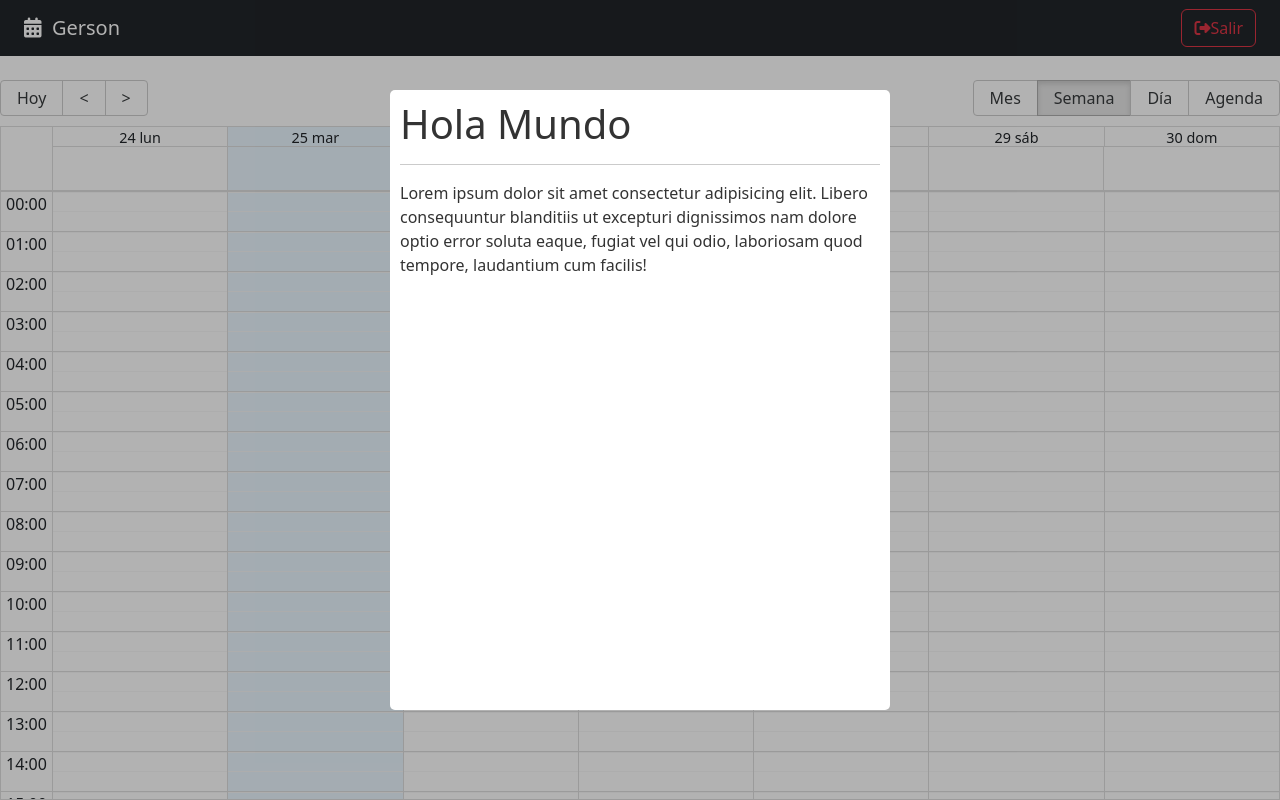
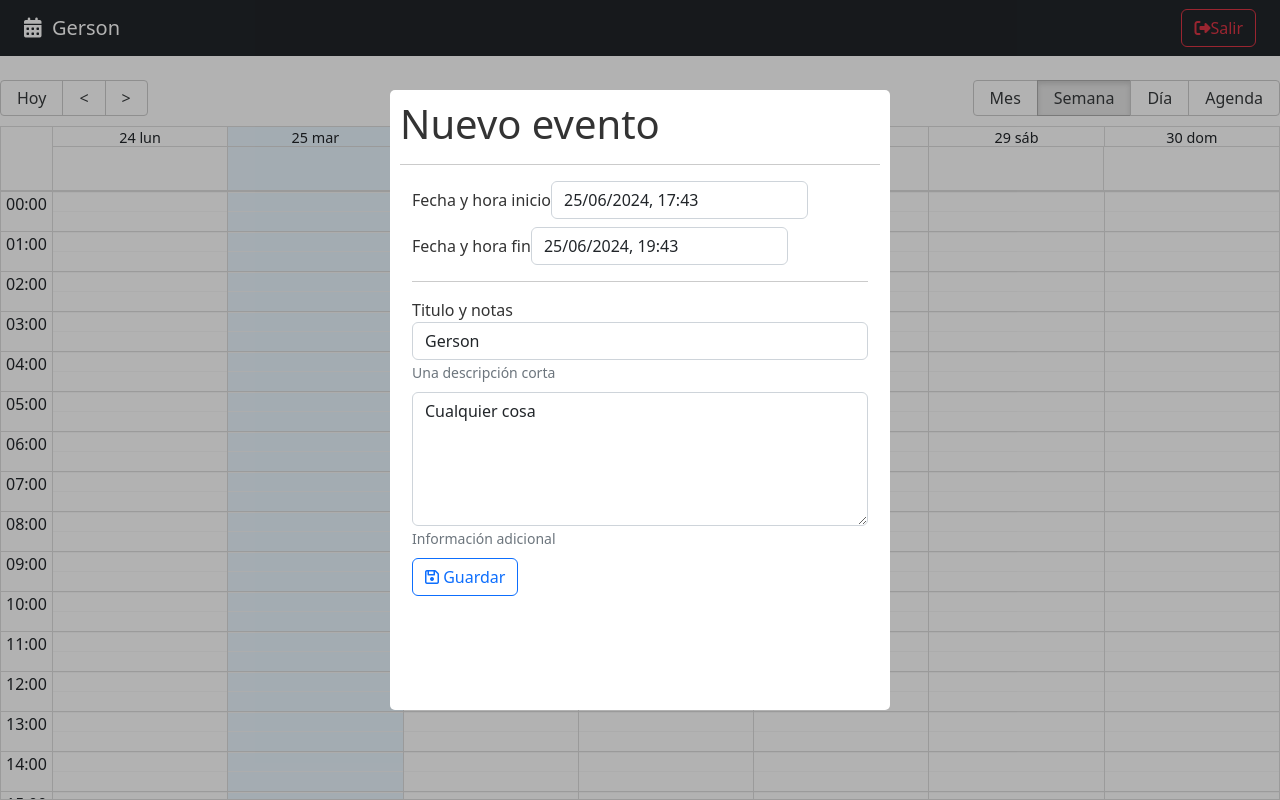
Before and after one commit to IP-Proyectos-y-Soluciones/CalendarApp-Frontend-MERN, a React (Vite) app: page / in a window 1280 px wide. Built offline with nearby package versions, Linux system fonts and the light colour scheme.

Commit message:
Modal content

```diff
--- a/package.json
+++ b/package.json
@@ -13,6 +13,7 @@
     "date-fns": "^3.6.0",
     "react": "^18.3.1",
     "react-big-calendar": "^1.13.0",
+    "react-datepicker": "^7.1.0",
     "react-dom": "^18.3.1",
     "react-modal": "^3.16.1",
     "react-router-dom": "^6.24.0"
--- a/src/calendar/components/CalendarModal.jsx
+++ b/src/calendar/components/CalendarModal.jsx
@@ -1,6 +1,14 @@
 import { useState } from 'react';
+import { addHours } from 'date-fns';
+
 import Modal from 'react-modal';
 
+import DatePicker, { registerLocale } from 'react-datepicker';
+import 'react-datepicker/dist/react-datepicker.css';
+
+import es from 'date-fns/locale/es';
+
+registerLocale( 'es', es );
 
 const customStyles = {
   content: {
@@ -19,9 +27,30 @@
 
   const [ isOpen, setIsOpen ] = useState( true );
 
+  const [ formValues, setFormValues ] = useState({
+    title: 'Gerson',
+    notes: 'Cualquier cosa',
+    start: new Date(),
+    end: addHours( new Date(), 2 ),
+  });
+
+  const onInputChanged = ({ target }) => {
+    setFormValues({
+      ...formValues,
+      [ target.name ]: target.value,
+    })
+  };
+
+  const onDateChanged = ( event, changing ) => {
+    setFormValues({
+      ...formValues,
+      [ changing ]: event
+    });
+  };
+
   const onCloseModal = () => {
-    console.log( 'close modal' );
-    setIsOpen( false );
+    // console.log( 'close modal' );
+    setIsOpen( false ) ;
   };
 
   return (
@@ -29,13 +58,80 @@
       isOpen={ isOpen }
       onRequestClose={ onCloseModal }
       style={ customStyles }
-      className='modal'
-      overlayClassName='modal-fondo'
+      className="modal"
+      overlayClassName="modal-fondo"
       closeTimeoutMS={ 200 }
     >
-      <h1>Hola Mundo</h1>
+      <h1> Nuevo evento </h1>
       <hr />
-      <p>Lorem ipsum dolor sit amet consectetur adipisicing elit. Libero consequuntur blanditiis ut excepturi dignissimos nam dolore optio error soluta eaque, fugiat vel qui odio, laboriosam quod tempore, laudantium cum facilis!</p>
+      <form className="container">
+        <div className="form-group mb-2">
+          <label>Fecha y hora inicio</label>
+          <DatePicker
+            selected={ formValues.start }
+            onChange={ ( event ) => onDateChanged( event, 'start' ) }
+            className='form-control'
+            dateFormat='Pp'
+            showTimeSelect
+            locale='es'
+            timeCaption='Hora'
+          />
+        </div>
+
+        <div className="form-group mb-2">
+          <label>Fecha y hora fin</label>
+          <DatePicker
+            minDate={ formValues.start }
+            selected={ formValues.end }
+            onChange={ ( event ) => onDateChanged( event, 'end' ) }
+            className='form-control'
+            dateFormat='Pp'
+            showTimeSelect
+            locale='es'
+            timeCaption='Hora'
+          />
+        </div>
+
+        <hr />
+        <div className="form-group mb-2">
+          <label>Titulo y notas</label>
+          <input
+            type="text"
+            className="form-control"
+            placeholder="Título del evento"
+            name="title"
+            autoComplete="off"
+            value={ formValues.title }
+            onChange={ onInputChanged }
+          />
+          <small id="emailHelp" className="form-text text-muted">
+            Una descripción corta
+          </small>
+        </div>
+
+        <div className="form-group mb-2">
+          <textarea
+            type="text"
+            className="form-control"
+            placeholder="Notas"
+            rows="5"
+            name="notes"
+            value={ formValues.notes }
+            onChange={ onInputChanged }
+          ></textarea>
+          <small id="emailHelp" className="form-text text-muted">
+            Información adicional
+          </small>
+        </div>
+
+        <button
+          type="submit"
+          className="btn btn-outline-primary btn-block"
+        >
+          <i className="far fa-save"></i>
+          <span> Guardar</span>
+        </button>
+      </form>
     </Modal>
   );
 };
```
Also changed, not shown: 1 other file (tests, documents, lock files or other folders).
